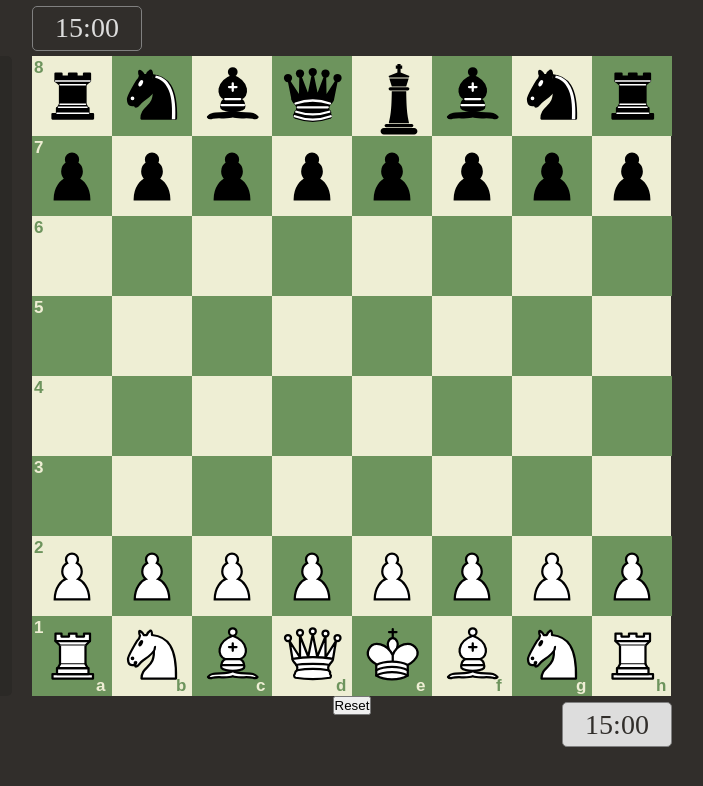
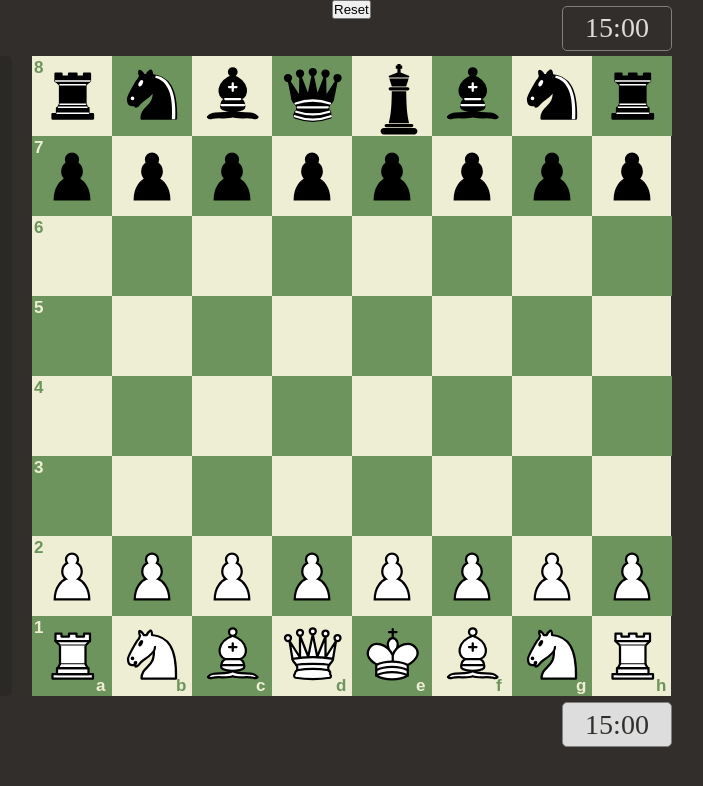
Before and after one commit to uaiuaief/Chess, a Flask app: page / in a window 1280 px wide. Shown: the top 786 px of the page, without its empty margins (288-991 px from the left). Run offline with Flask 2, Linux system fonts and the light colour scheme.

Commit message:
changed css layout and added captured pieces near the board

```diff
--- a/board.py
+++ b/board.py
@@ -37,6 +37,7 @@ class BoardInfo:
         self.time_up = False
         self.clock_is_running = False
         self.timer = {}
+        self.captured_pieces = []
 
     def get_state(self):
         state = {
@@ -59,6 +60,7 @@ class BoardInfo:
                 'white': self.timer['white'],
                 'black': self.timer['black']
             },
+            'captured_pieces': self.captured_pieces
         }
         return state
 
@@ -75,6 +77,7 @@ class BoardInfo:
         self.game_over = True
         self.game_started = False
         self.time_up = False
+        self.captured_pieces = []
 
 
 class BoardEvents:
@@ -124,6 +127,8 @@ class BoardEvents:
             raise ValueError("Can't move outside your turn")
 
         self.remove_en_passant_tag()
+        if target_piece:
+            self.board.info.captured_pieces.append({'color': target_piece.COLOR ,'name': target_piece.NAME})
         origin_piece.move(x2, y2)
         self.change_turn()
         self.board.update_board()
--- a/static/HUD.js
+++ b/static/HUD.js
@@ -29,7 +29,7 @@ class HUD {
         })
     }
 
-    changeToScreen(screen){
+    changeToScreen(screen) {
         if (!screen) {
             $('.screen-wrapper').hide();
             $('.screen-cover').hide();
@@ -51,7 +51,7 @@ class HUD {
         $('.screen-cover').show();
         $(`.${screen}`).show();
         screen_list.forEach(sc => {
-            if (sc != screen){
+            if (sc != screen) {
                 $(`.${sc}`).hide();
             }
         })
@@ -75,7 +75,7 @@ class HUD {
         let data = server_comm.server_info
         if (!data) return;
 
-        console.log(this.current_screen);
+        // console.log(this.current_screen);
         let connections = data.players.filter(player => {
             if (player.connected) return true;
         })
@@ -188,6 +188,129 @@ class HUD {
 
     }
 
+    getChessCode(color, name) {
+        let chess_code;
+        color = 'white';
+        switch (name) {
+            case 'pawn':
+                chess_code = (color == 'white') ? '&#9823;' : '&#9817;';
+                break;
+            case 'knight':
+                chess_code = (color == 'white') ? '&#9822;' : '&#9816;';
+                break;
+            case 'bishop':
+                chess_code = (color == 'white') ? '&#9821;' : '&#9815;';
+                break;
+            case 'rook':
+                chess_code = (color == 'white') ? '&#9820;' : '&#9814;';
+                break;
+            case 'queen':
+                chess_code = (color == 'white') ? '&#9819;' : '&#9813;';
+                break;
+            case 'king':
+                chess_code = (color == 'white') ? '&#9818;' : '&#9812;';
+                break;
+        }
+        return chess_code
+
+    }
+
+    addToCapturedPieces(color, name) {
+        let player = (player_color == color) ? 'self' : 'enemy';
+
+        let chess_code = this.getChessCode(color, name)
+        if (color == player_color) {
+            if (name == 'pawn') {
+                $('.captured-pieces.enemy .pawn').prepend(chess_code);
+            }
+            else {
+                $('.captured-pieces.enemy .others').append(chess_code);
+            }
+        }
+        else {
+            if (name == 'pawn') {
+                $('.captured-pieces.self .pawn').prepend(chess_code);
+            }
+            else {
+                $('.captured-pieces.self .others').append(chess_code);
+            }
+        }
+    }
+
+    updateCapturedPieces() {
+        $('.others').text('');
+        $('.pawn').text('');
+
+        const compare_function = (a, b) => {
+            let get_value = (name) => {
+                if (name == 'pawn') return 0;
+                else if (name == 'bishop') return 1;
+                else if (name == 'knight') return 2;
+                else if (name == 'rook') return 3;
+                else if (name == 'queen') return 4;
+            }
+            a = get_value(a);
+            b = get_value(b);
+            return (a - b);
+        }
+
+        let captured_white =
+            server_comm.server_info.captured_pieces.
+                filter(piece => piece.color == 'white').
+                map(piece => piece.name).
+                sort(compare_function);
+
+        let captured_black =
+            server_comm.server_info.captured_pieces.
+                filter(piece => piece.color == 'black').
+                map(piece => piece.name).
+                sort(compare_function);
+
+        captured_white.forEach(name => this.addToCapturedPieces('white', name));
+        captured_black.forEach(name => this.addToCapturedPieces('black', name));
+            // console.log(name);
+        //     let chess_code = this.getChessCode('black', name)
+        //     if (player_color == 'white') {
+        //         if (name == 'pawn') {
+        //             $('.captured-pieces.self .pawn').prepend(chess_code);
+        //         }
+        //         else {
+        //             $('.captured-pieces.self .others').append(chess_code);
+        //         }
+        //     }
+        //     else {
+        //         if (name == 'pawn') {
+        //             $('.captured-pieces.enemy .pawn').prepend(chess_code);
+        //         }
+        //         else {
+        //             $('.captured-pieces.enemy .others').append(chess_code);
+        //         }
+        //     }
+        // })
+        // console.log(captured_white);
+
+        // server_comm.server_info.captured_pieces.forEach(piece => {
+        //     this.addToCapturedPieces(piece.color, piece.name)
+        // let chess_code = this.getChessCode(piece.color, piece.name)
+        // if (piece.color == player_color) {
+        //     if (piece.name == 'pawn') {
+        //         $('.captured-pieces.enemy .pawn').prepend(chess_code);
+        //     }
+        //     else {
+        //         $('.captured-pieces.enemy .others').append(chess_code);
+        //     }
+        // }
+        // else {
+        //     if (piece.name == 'pawn') {
+        //         $('.captured-pieces.self .pawn').prepend(chess_code);
+        //     }
+        //     else {
+        //         $('.captured-pieces.self .others').append(chess_code);
+        //     }
+        // }
+        // })
+    }
+
     decreaseClockTime(data) {
         let player_date = new Date(0);
         player_date.setSeconds(data.timer[player_color]);
--- a/static/script.js
+++ b/static/script.js
@@ -64,6 +64,16 @@ async function loadEverything() {
                     $('.self-timer').addClass("active")
                     $('.enemy-timer').removeClass("active")
                 }
+
+
+                if (player_color == 'white') {
+                    $('.captured-pieces.self p span').addClass('captured-black');
+                    $('.captured-pieces.enemy p span').addClass('captured-white')
+                }
+                else {
+                    $('.captured-pieces.self p span').addClass('captured-white');
+                    $('.captured-pieces.enemy p span').addClass('captured-black')
+                }
             })
             // res.text().then(color => {
             //     window.player_color = 'black'
--- a/static/server_communication.js
+++ b/static/server_communication.js
@@ -18,6 +18,7 @@ class ServerCommunication {
             this.handleTurnChange(data);
             this.updateBoardHistory(data);
             this.handleMovementAudio(data);
+            hud.updateCapturedPieces();
         }
     }
 
--- a/static/style.css
+++ b/static/style.css
@@ -80,6 +80,9 @@ canvas {
 }
 
 .reset-container {
+    position: absolute;
+    top: 0;
+    left: 300px;
     text-align: center;
     margin: auto;
 }
@@ -173,15 +176,6 @@ canvas {
     color: #312e2b;
 }
 
-.enemy-timer {
-    grid-column: 2;
-}
-
-.self-timer {
-    position: absolute;
-    right: 0px;
-}
-
 .game {
     position: relative;
     width: 640px;
@@ -250,6 +244,51 @@ canvas {
     background-color: green;
 }
 
+.captured-pieces {
+    font-size: 35px;
+    width: 500px;
+}
+
+.captured-black {
+    color: black;
+    text-shadow:
+        -1px -1px 1px #aaa,
+         1px -1px 1px #aaa,
+        -1px  1px 1px #aaa,
+         1px  1px 1px #aaa;
+}
+
+.captured-white{
+    color: white;
+    text-shadow:
+        -1px -1px 1px #000,
+         1px -1px 1px #000,
+        -1px  1px 1px #000,
+         1px  1px 1px #000;
+}
+
+.pawn {
+    letter-spacing: -18px;
+}
+
+.others {
+    margin-left: .3em;
+    letter-spacing: -4px;
+}
+
+.info {
+    display: flex;
+    justify-content: space-between;
+}
+
+.enemy-player.info .captured-pieces{
+    align-self: flex-end;
+}
+
+
+
+
+
 
 @media screen and (max-width:700px) {
     .move-history {
--- a/templates/index.html
+++ b/templates/index.html
@@ -15,7 +15,12 @@
         <div class="player-two-connection"></div>
     </div>
     <div class="game">
-        <div class="timer enemy-timer"></div>
+        <div class="enemy-player info">
+            <div class="captured-pieces enemy">
+                <p><span class="pawn"></span><span class="others"></span></p>
+            </div>
+            <div class="timer enemy-timer"></div>
+        </div>
         <div class="canvas-container">
             <div class="move-history">
                 <div class="turn-count"></div>
@@ -87,7 +92,12 @@
                 </div>
             </div>
         </div>
-        <div class="timer self-timer"></div>
+        <div class="self-player info">
+            <div class="captured-pieces self">
+                <p><span class="pawn"></span><span class="others"></span></p>
+            </div>
+            <div class="timer self-timer"></div>
+        </div>
         <div class="reset-container">
             <button id="reset">Reset</button>
         </div>
```
